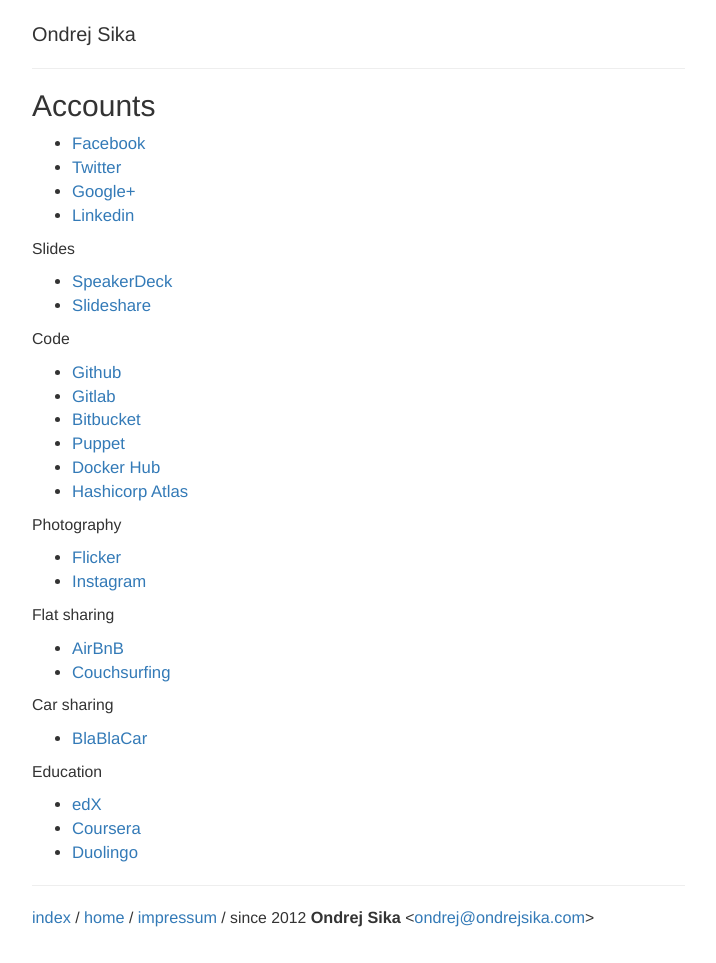
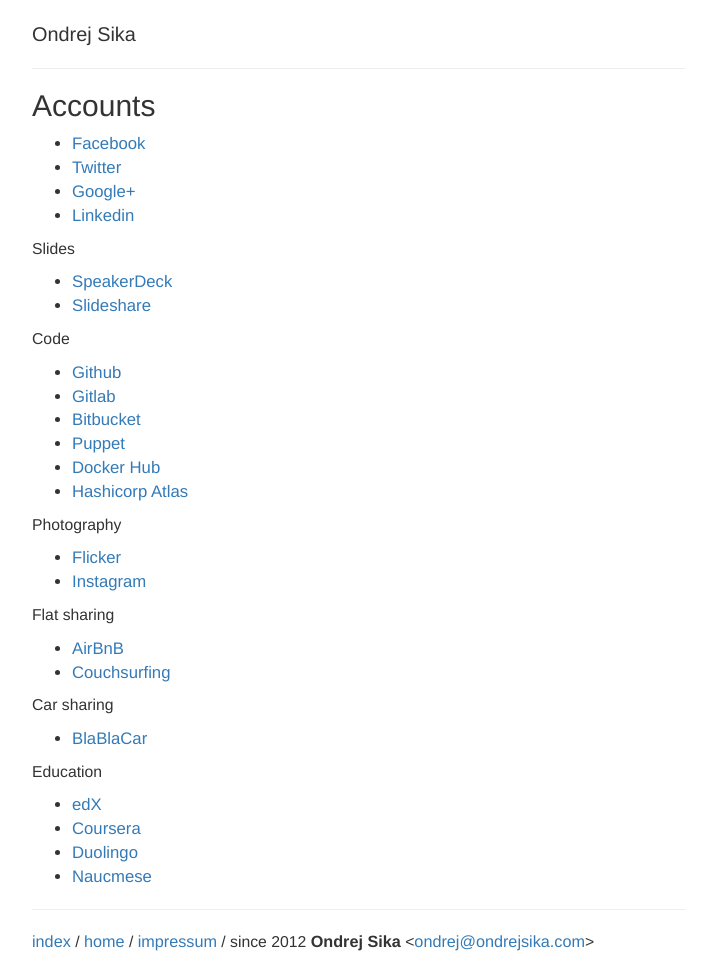
Before and after one commit to ondrejsika/ondrejsika.com, a Jekyll site: the page built from accounts.md, in a window 1280 px wide. Shown: the whole page, without its empty margins (38-754 px from the left). Built offline with Jekyll 4.4.1, drawn with Linux system fonts in a browser that asks for light colours; comment, search, counter and statistics services are not loaded; before the commit the page ends 939 px from its top, so only the background shows below that.

Commit message:
accounts - add naucmese

```diff
--- a/accounts.md
+++ b/accounts.md
@@ -48,3 +48,4 @@
 - [edX](https://courses.edx.org/u/ondrejsika)
 - [Coursera](https://www.coursera.org/user/i/d54dcc0e7c597281c8a64eb2574be392)
 - [Duolingo](https://www.duolingo.com/ondrejsika)
+- [Naucmese](https://www.naucmese.cz/ondrej-sika)
```
